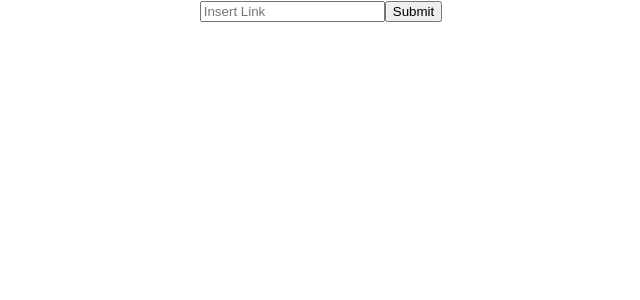
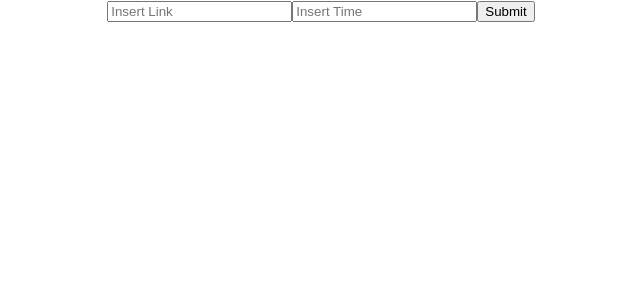
Before and after one commit to justkrzys/1hrlink, a React (Create React App) app in the folder client/: page / in a window 1280 px wide. Shown: the top 300 px of the page, without its empty margins (319-959 px from the left). Built offline with nearby package versions, Linux system fonts and the light colour scheme.

Commit message:
Added time input
Basic time input

```diff
--- a/client/src/LinkInput.js
+++ b/client/src/LinkInput.js
@@ -3,7 +3,8 @@ import axios from "axios";
 
 class LinkInput extends React.Component{
     state = {
-        link: ''
+        link: '',
+        time:''
     };
 
     onSubmit = (e) => {
@@ -19,7 +20,8 @@ class LinkInput extends React.Component{
             });
 
         this.setState({
-            link:''
+            link:'',
+            time:''
         });
 
     };
@@ -31,6 +33,10 @@ class LinkInput extends React.Component{
                        value={this.state.link}
                        onChange={e => this.setState({ link: e.target.value})}
                 />
+                <input placeholder = 'Insert Time'
+                       value={this.state.time}
+                       onChange={e => this.setState({ time: e.target.value})}
+                />
                 <button onClick={e => this.onSubmit(e)}>Submit</button>
             </form>
         );
```
Also changed, not shown: 1 other file (tests, documents, lock files or other folders).
